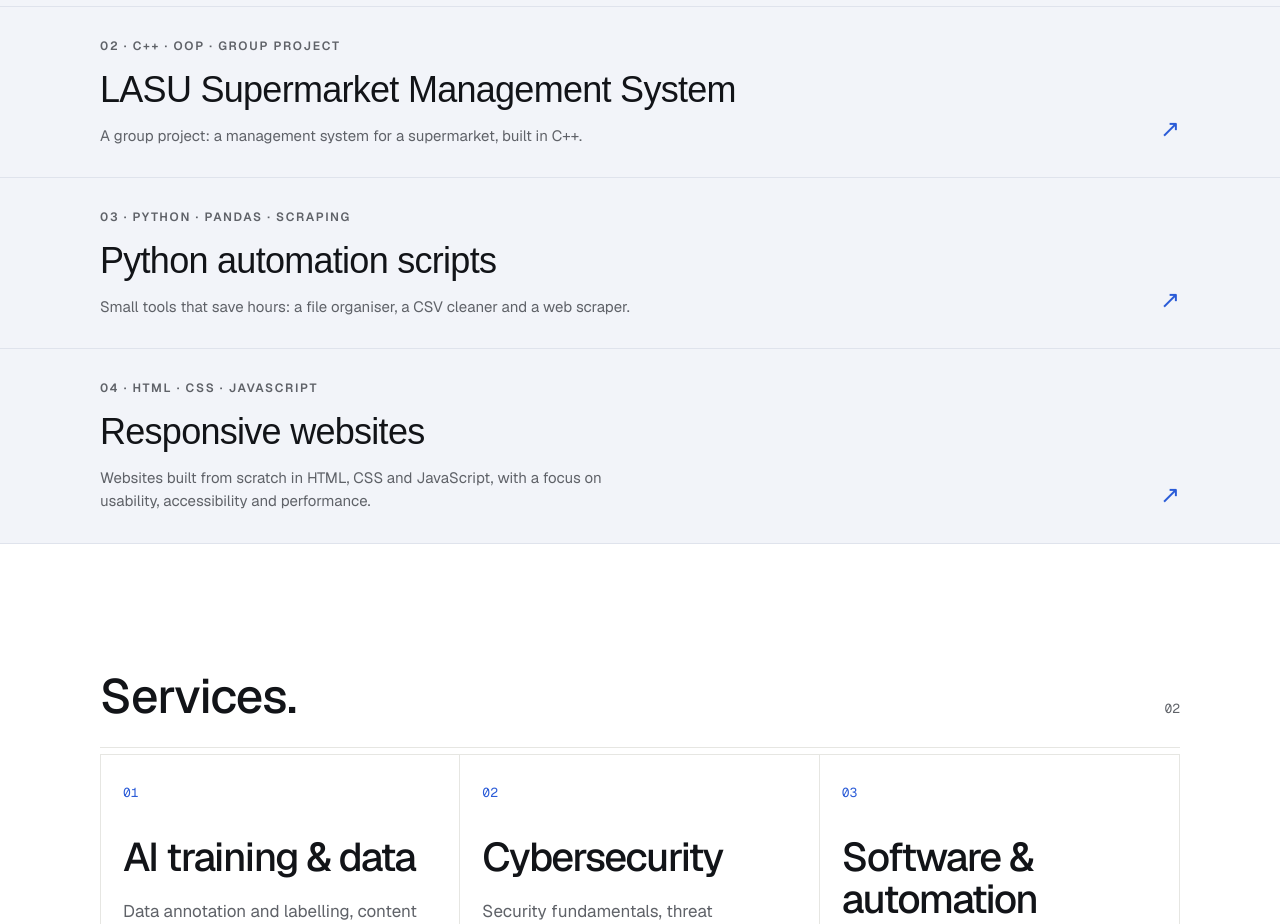
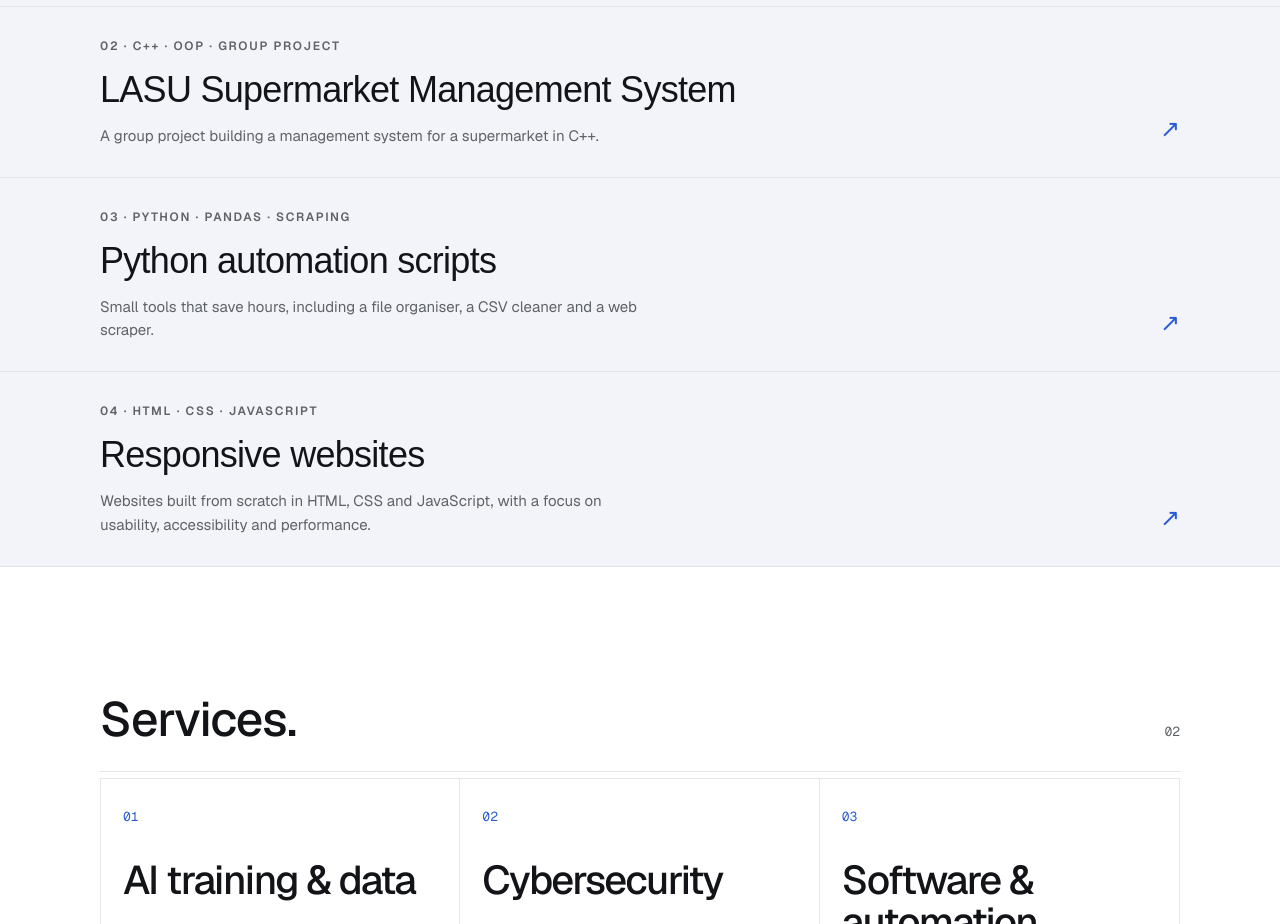
Before and after one commit to Hashi-devs/Hexyn, a plain HTML site: page index.html in a window 1280 px wide. Shown: the part 1020-1944 px from the top of the page. Drawn offline with nearby package versions, Linux system fonts and the light colour scheme; a web font is replaced by a local one.

Commit message:
Rework colon-led sentences into plainer phrasing
Co-Authored-By: Claude Opus 5.5 <noreply@anthropic.com>
Claude-Session: https://claude.ai/code/session_01FznZV5MkKYJcrxBuXv8rFi

```diff
--- a/index.html
+++ b/index.html
@@ -233,8 +233,8 @@ section.blk{padding:88px 0 8px}
       <h2 class="sh" id="work-h">Projects. <small>01</small></h2>
     <div class="ask">
       <a href="https://github.com/Jeremysley" rel="noopener"><span class="k">01 · Python · discord.py · Automation</span><span class="v">Hydris</span><span class="d">A Discord moderation bot written in Python to help keep community servers safe and in order.</span><span class="ar" aria-hidden="true">↗</span></a>
-      <a href="https://github.com/Jeremysley" rel="noopener"><span class="k">02 · C++ · OOP · Group project</span><span class="v">LASU Supermarket Management System</span><span class="d">A group project: a management system for a supermarket, built in C++.</span><span class="ar" aria-hidden="true">↗</span></a>
-      <a href="https://github.com/Jeremysley" rel="noopener"><span class="k">03 · Python · pandas · Scraping</span><span class="v">Python automation scripts</span><span class="d">Small tools that save hours: a file organiser, a CSV cleaner and a web scraper.</span><span class="ar" aria-hidden="true">↗</span></a>
+      <a href="https://github.com/Jeremysley" rel="noopener"><span class="k">02 · C++ · OOP · Group project</span><span class="v">LASU Supermarket Management System</span><span class="d">A group project building a management system for a supermarket in C++.</span><span class="ar" aria-hidden="true">↗</span></a>
+      <a href="https://github.com/Jeremysley" rel="noopener"><span class="k">03 · Python · pandas · Scraping</span><span class="v">Python automation scripts</span><span class="d">Small tools that save hours, including a file organiser, a CSV cleaner and a web scraper.</span><span class="ar" aria-hidden="true">↗</span></a>
       <a href="https://github.com/Jeremysley" rel="noopener"><span class="k">04 · HTML · CSS · JavaScript</span><span class="v">Responsive websites</span><span class="d">Websites built from scratch in HTML, CSS and JavaScript, with a focus on usability, accessibility and performance.</span><span class="ar" aria-hidden="true">↗</span></a>
     </div>
     </section>
```
